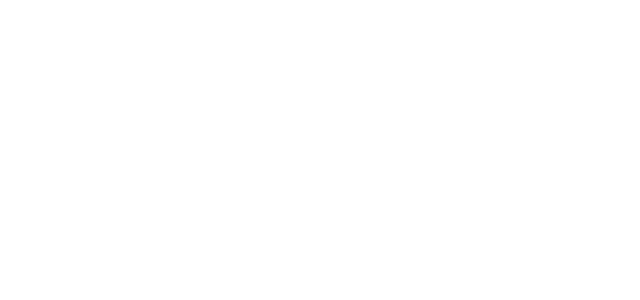
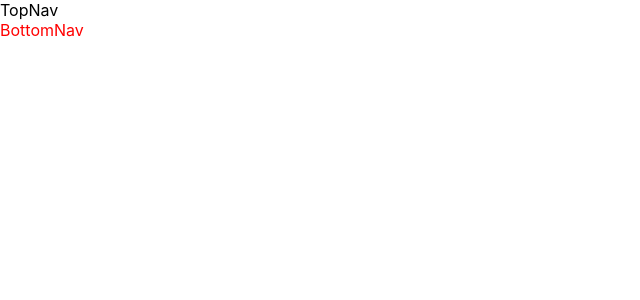
Before and after one commit to Dooootz/ux-prototype, a Next.js app: page / in a window 1280 px wide. Shown: the top 300 px of the page, without its empty margins (0-640 px from the left). Built offline with nearby package versions, Linux system fonts and the light colour scheme.

Commit message:
Linking stylesheets to components

```diff
--- a/pages/_app.js
+++ b/pages/_app.js
@@ -1,4 +1,5 @@
 import '../globals.css'
+import '../src/components/BottomNav/BottomNav.css'
 
 function MyApp({ Component, pageProps }) {
   return <Component {...pageProps} />
--- a/pages/index.js
+++ b/pages/index.js
@@ -1,6 +1,9 @@
 // This is the intro page. Itll will begin with a fullscreen display of SquadLink Logo (with a slow & sutble video background)--
 // The logo should prompt the user to tap/click (the logo) --
 // upon actuation, there will be an animation which renders the sign in form (opacity fade in & slide up )--
+
+import { BottomNav } from '../src/components';
+import TopNav from '../src/components/TopNav/TopNav';
 
 // once the user enters their details the entire page will fade out & redirect them to the next page (animated loading icon whilst page loads)
 // (registering new user ? take them to registration / account set up page : sign in )
@@ -10,7 +13,8 @@
 export default function Home() {
   return (
       <>
-
+        <TopNav/>
+        <BottomNav/>
       </>
   )
 }
--- /dev/null
+++ b/src/components/BottomNav/BottomNav.css
@@ -0,0 +1,3 @@
+.bottom-nav {
+    color: red;
+}
--- a/src/components/BottomNav/BottomNav.jsx
+++ b/src/components/BottomNav/BottomNav.jsx
@@ -1,5 +1,5 @@
 import React from 'react'
-import './BottomNav.module.css'
+
 
 const BottomNav = () => {
   return (
--- /dev/null
+++ b/src/components/TopNav/TopNav.css
@@ -0,0 +1,3 @@
+.top-nav {
+    color: blue;
+}
--- a/src/components/TopNav/TopNav.jsx
+++ b/src/components/TopNav/TopNav.jsx
@@ -0,0 +1,10 @@
+import React from 'react'
+
+
+const TopNav = () => {
+  return (
+    <div className='top-nav'>TopNav</div>
+  )
+}
+
+export default TopNav
--- a/src/components/index.js
+++ b/src/components/index.js
@@ -0,0 +1,3 @@
+import BottomNav from "./BottomNav/BottomNav";
+
+export { BottomNav };
```
